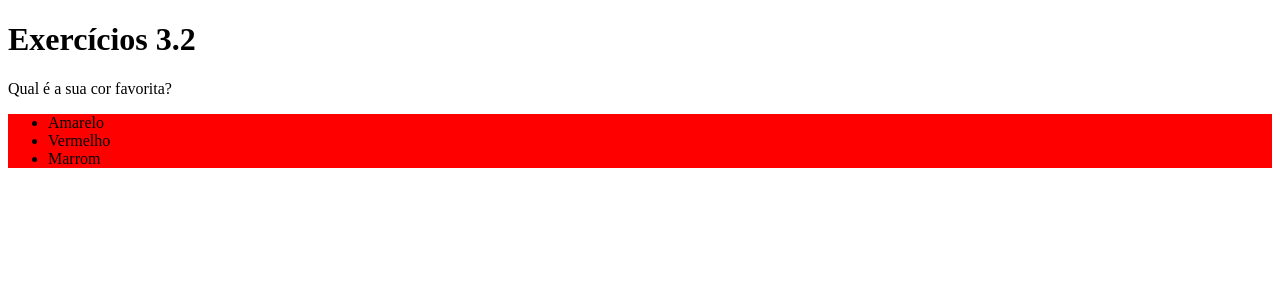
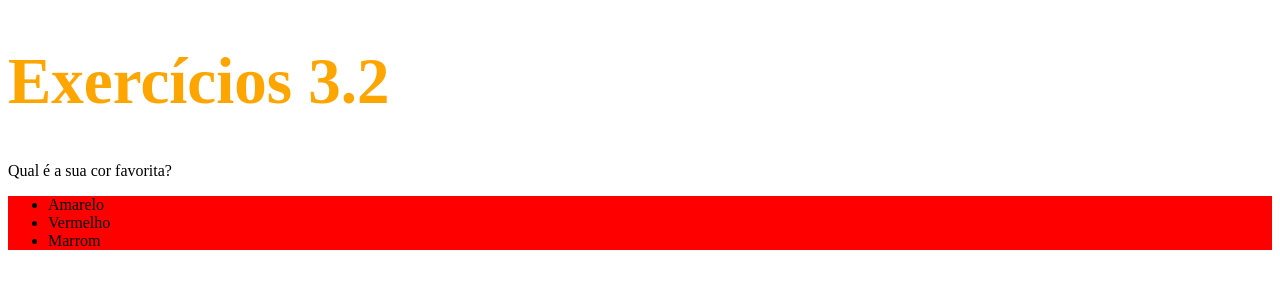
Before and after one commit to CaioCarvalhoF/CaioCarvalhoF-Trybe-Lectures, a plain HTML site: page bloco_3/dia_2/index.html in a window 1280 px wide. Drawn offline with Linux system fonts and the light colour scheme.

Commit message:
Aumento da fonte para 65 px, alem da troca de sua cor para laranja.

```diff
--- a/bloco_3/dia_2/index.html
+++ b/bloco_3/dia_2/index.html
@@ -7,12 +7,15 @@
      #unorderedlist {
          background-color: red;
      }
-
+     #exercises {
+        color:orange;
+        font-size: 65px;
+     }
 
     </style>
   </head>
   <body>
-    <h1>Exercícios 3.2</h1>
+    <h1 id="exercises">Exercícios 3.2</h1>
     <p>Qual é a sua cor favorita?</p>
     <ul id="unorderedlist">
       <li>Amarelo</li>
@@ -21,9 +24,9 @@
     </ul>
 
     <!-- Exercícios
- - Modifique o tamanho do h1 para 65 pixels
- - Modifique a cor do texto do h1 para laranja
- - Modifique a cor de fundo da lista não ordenada
+ - Modifique o tamanho do h1 para 65 pixels Y
+ - Modifique a cor do texto do h1 para laranja Y
+ - Modifique a cor de fundo da lista não ordenada Y
  - Crie uma classe para modificar a cor de fundo da tag p e da ul ao mesmo tempo
     -->
   </body>
```
